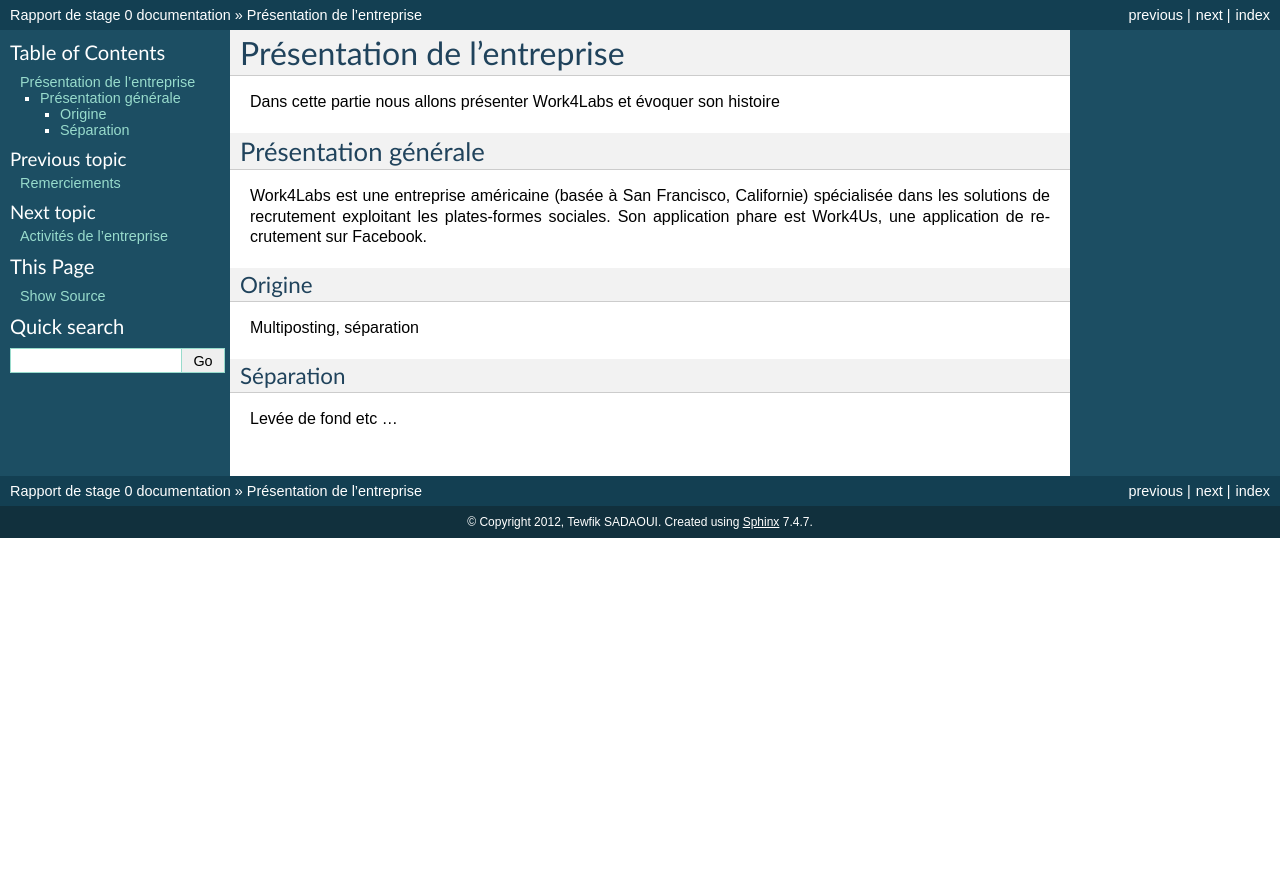
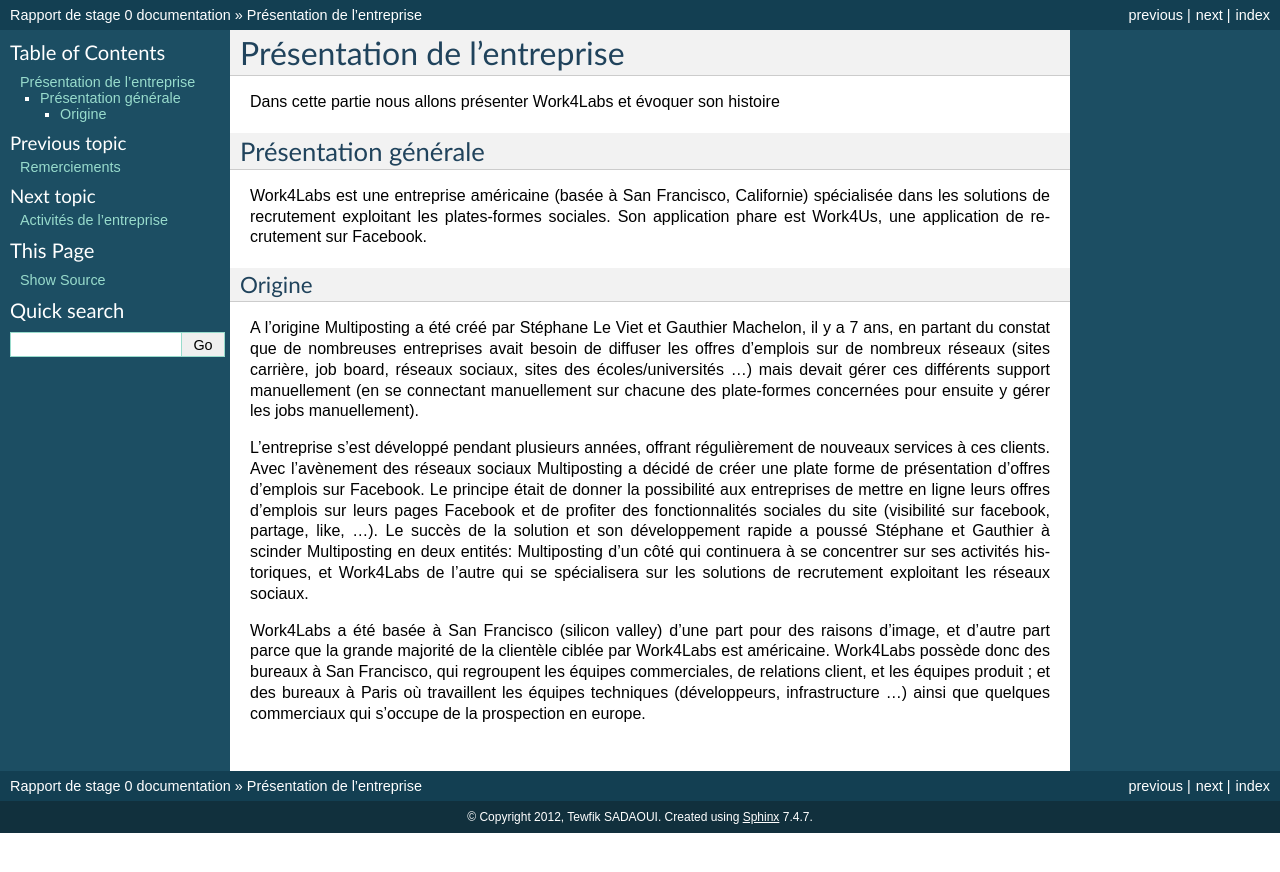
Before and after one commit to tsadaoui/Rapport_stage, a Sphinx documentation site: the page built from source/historique.rst, in a window 1280 px wide. Shown: the top 872 px of the page. Built offline with Sphinx 7.4.7, drawn with Linux system fonts in a browser that asks for light colours.

Commit message:
Historique

```diff
--- a/source/historique.rst
+++ b/source/historique.rst
@@ -15,10 +15,8 @@
 Origine
 -------
 
-Multiposting, séparation
+A l'origine Multiposting a été créé par Stéphane Le Viet et Gauthier Machelon, il y a 7 ans, en partant du constat que de nombreuses entreprises avait besoin de diffuser les offres d'emplois sur de nombreux réseaux (sites carrière, job board, réseaux sociaux, sites des écoles/universités ...) mais devait gérer ces différents support manuellement (en se connectant manuellement sur chacune des plate-formes concernées pour ensuite y gérer les jobs manuellement).
 
+L'entreprise s'est développé pendant plusieurs années, offrant régulièrement de nouveaux services à ces clients. Avec l'avènement des réseaux sociaux Multiposting a décidé de créer une plate forme de présentation d'offres d'emplois sur Facebook. Le principe était de donner la possibilité aux entreprises de mettre en ligne leurs offres d'emplois sur leurs pages Facebook et de profiter des fonctionnalités sociales du site (visibilité sur facebook, partage, like, ...). Le succès de la solution et son développement rapide a poussé Stéphane et Gauthier à scinder Multiposting en deux entités: Multiposting d'un côté qui continuera à se concentrer sur ses activités historiques, et Work4Labs de l'autre qui se spécialisera sur les solutions de recrutement exploitant les réseaux sociaux.
 
-Séparation
-----------
-
-Levée de fond etc ...
+Work4Labs a été basée à San Francisco (silicon valley) d'une part pour des raisons d'image, et d'autre part parce que la grande majorité de la clientèle ciblée par Work4Labs est américaine. Work4Labs possède donc des bureaux à San Francisco, qui regroupent les équipes commerciales, de relations client, et les équipes produit ; et des bureaux à Paris où travaillent les équipes techniques (développeurs, infrastructure ...) ainsi que quelques commerciaux qui s'occupe de la prospection en europe.
```
